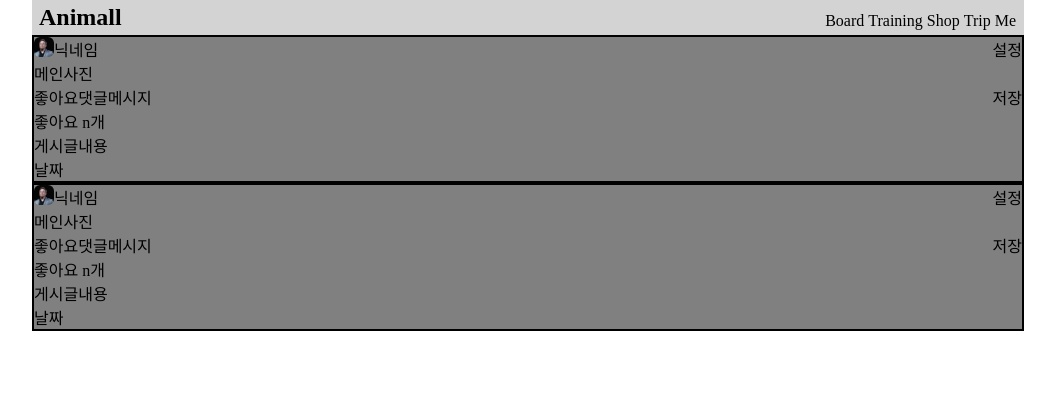
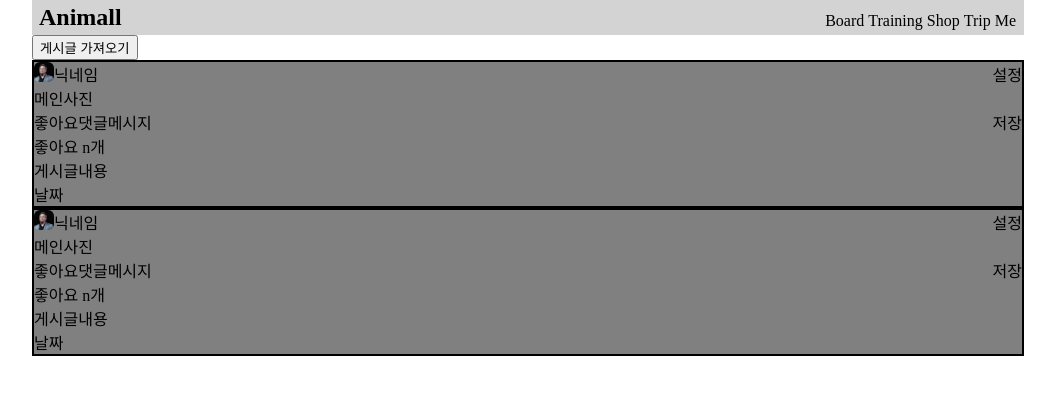
Before and after one commit to facitea/facitea.github.io, a website: page boardList.html in a window 1280 px wide. Shown: the whole page, without its empty margins (112-1167 px from the left). Drawn offline with Linux system fonts and the light colour scheme; no server answers.

Commit message:
Add files via upload

```diff
--- a/boardList.html
+++ b/boardList.html
@@ -75,6 +75,8 @@
             </nav>
         </header>
 
+
+        <input type="button" onclick="run()" value="게시글 가져오기">
         <div class="feedWrapper" id="feedWrapper">
             <div class="feedContentBox">
                 <div class="feedHeader">
@@ -155,7 +157,7 @@
                     <div class="createdDate">날짜</div>
                 </div>
             </div>
-            <div id="moreContent"></div>
+            <div id="newSection0"></div>
         </div>
 
 
@@ -331,10 +333,15 @@
             })
         })
         */
+        //백틱으로 해도 appendChild를 사용해야할것같다
 
-        //백틱으로 해도 appendChild를 사용해야할것같다
+        var sectionCount = 0;
+        var sectionCountName = 'newSection';
+        var sectionCountId;
+
         function run(){// moreContent 위에 백틱 코드가 생성된다.
-            document.getElementById('moreContent').innerHTML = `
+            sectionCountId = String('newSection' + sectionCount);
+            document.getElementById(sectionCountId).innerHTML = `
             <div class="feedContentBox">
                 <div class="feedHeader">
                 <div class="headerLeft">
@@ -414,10 +421,132 @@
                     <div class="createdDate">날짜</div>
                 </div>
             </div>
+
+            <div class="feedContentBox">
+                <div class="feedHeader">
+                    <div class="headerLeft">
+                    <div class="profileImageCircle">
+                        <img class="profileImage" src="msk.png" alt="일론머스크">
+                    </div>
+                    <div class="userNickname">닉네임</div>
+                    </div>
+
+                    <div>
+                    <div class="feedSetting">설정</div>
+                    </div>
+                </div>
+
+                <div class="feedImage">메인사진</div>
+
+                <div class="feedInteraction">
+                    <div class="feedInteractionDetail">
+                    <div class="iLikeIt">좋아요</div>
+                    <div class="wrtComment">댓글</div>
+                    <div class="sendToMsg">메시지</div>
+                    </div>
+
+                    <div>
+                    <div class="bookmark">저장</div>
+                    </div>
+                </div>
+
+                <div class="interactionStatus">
+                    <div class="howManyLikey">좋아요 n개</div>
+                </div>
+
+                <div>
+                    <div class="feedText">게시글내용</div>
+                </div>
+                <div>
+                    <div class="createdDate">날짜</div>
+                </div>
+            </div>
+
+            <div class="feedContentBox">
+                <div class="feedHeader">
+                    <div class="headerLeft">
+                    <div class="profileImageCircle">
+                        <img class="profileImage" src="msk.png" alt="일론머스크">
+                    </div>
+                    <div class="userNickname">닉네임</div>
+                    </div>
+
+                    <div>
+                    <div class="feedSetting">설정</div>
+                    </div>
+                </div>
+
+                <div class="feedImage">메인사진</div>
+
+                <div class="feedInteraction">
+                    <div class="feedInteractionDetail">
+                    <div class="iLikeIt">좋아요</div>
+                    <div class="wrtComment">댓글</div>
+                    <div class="sendToMsg">메시지</div>
+                    </div>
+
+                    <div>
+                    <div class="bookmark">저장</div>
+                    </div>
+                </div>
+
+                <div class="interactionStatus">
+                    <div class="howManyLikey">좋아요 n개</div>
+                </div>
+
+                <div>
+                    <div class="feedText">게시글내용</div>
+                </div>
+                <div>
+                    <div class="createdDate">날짜</div>
+                </div>
+            </div>
+
+            <div class="feedContentBox">
+                <div class="feedHeader">
+                    <div class="headerLeft">
+                    <div class="profileImageCircle">
+                        <img class="profileImage" src="msk.png" alt="일론머스크">
+                    </div>
+                    <div class="userNickname">닉네임</div>
+                    </div>
+
+                    <div>
+                    <div class="feedSetting">설정</div>
+                    </div>
+                </div>
+
+                <div class="feedImage">메인사진</div>
+
+                <div class="feedInteraction">
+                    <div class="feedInteractionDetail">
+                    <div class="iLikeIt">좋아요</div>
+                    <div class="wrtComment">댓글</div>
+                    <div class="sendToMsg">메시지</div>
+                    </div>
+
+                    <div>
+                    <div class="bookmark">저장</div>
+                    </div>
+                </div>
+
+                <div class="interactionStatus">
+                    <div class="howManyLikey">좋아요 n개</div>
+                </div>
+
+                <div>
+                    <div class="feedText">게시글내용</div>
+                </div>
+                <div>
+                    <div class="createdDate">날짜</div>
+                </div>
+            </div>
+            <div id="${sectionCountName + parseInt(sectionCount + 1)}"></div>
             `
+            sectionCount = sectionCount + 1;
+            // 내 능력의 한계로 새로운 게시글은 0 자식요소 1 자식요소 2 자식요소 3 같은 계단식으로 구성했다.
+            //sectionCount Name Id 등은 이를 표현하기 위한 변수이다.
       }
-
-
     </script>
 </body>
 </html>
```
Also changed, not shown: test.html (+1 -1 lines).
